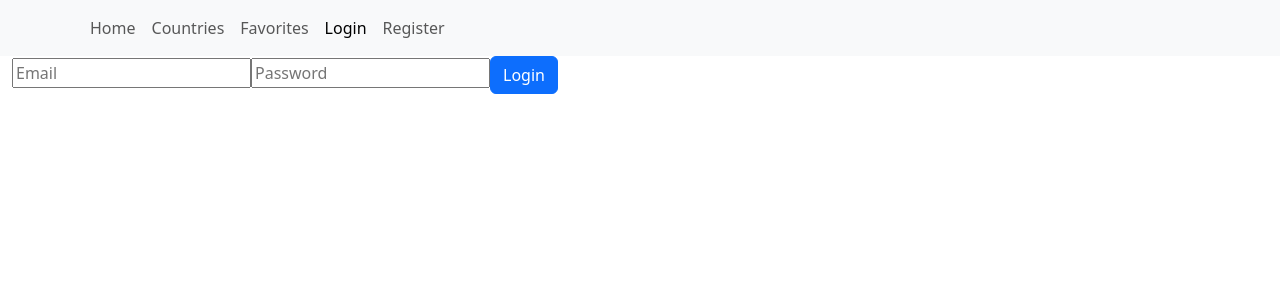
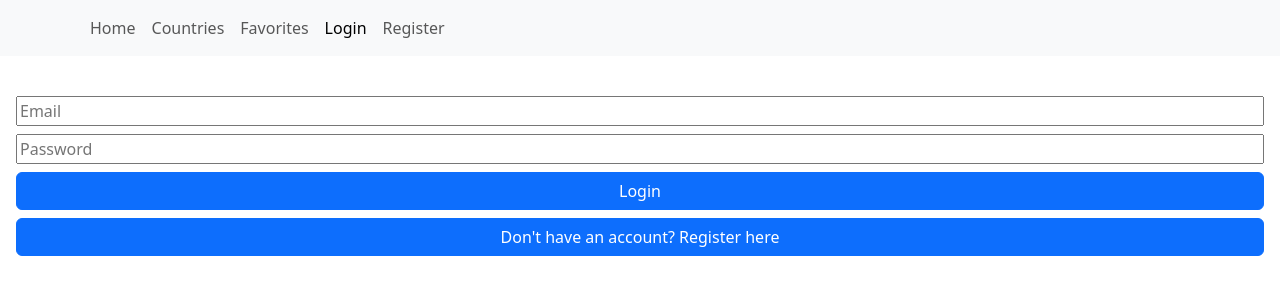
Before and after one commit to alextrandev/countries_app_react_bootstrap, a React (Vite) app: page /login in a window 1280 px wide. Shown: the top 300 px of the page. Built offline with nearby package versions, Linux system fonts and the light colour scheme; no server answers.

Commit message:
Feat: add logout function

```diff
--- a/src/components/Login.jsx
+++ b/src/components/Login.jsx
@@ -2,11 +2,14 @@ import { useAuthState } from "react-firebase-hooks/auth";
 import { auth, loginWithEmailAndPassword } from "../auth/firebase";
 import { useState } from "react";
 import { Button } from 'react-bootstrap';
+import { useNavigate } from "react-router-dom";
 
 export default function Login() {
   const [email, setEmail] = useState("");
   const [password, setPassword] = useState("");
   const [user, loading, error] = useAuthState(auth);
+
+  const navigate = useNavigate();
 
   const handleLogin = () => {
     if (!email) {
@@ -20,7 +23,8 @@ export default function Login() {
   }
 
   return (
-    <div>
+    <div className="d-inline-flex flex-column gap-2 p-3">
+      <p>{user && `Hello user ${user.email}`}</p>
       <input
         type="email"
         value={email}
@@ -38,6 +42,7 @@ export default function Login() {
       >
         Login
       </Button>
+      <Button onClick={() => navigate("/register")}>Don't have an account? Register here</Button>
     </div>
   )
 }
--- a/src/pages/Layout.jsx
+++ b/src/pages/Layout.jsx
@@ -5,8 +5,13 @@ import Container from 'react-bootstrap/Container';
 import Nav from 'react-bootstrap/Nav';
 import Row from 'react-bootstrap/Row';
 import { LinkContainer } from 'react-router-bootstrap';
+import { Button } from 'react-bootstrap';
+import { auth, logout } from '../auth/firebase';
+import { useAuthState } from 'react-firebase-hooks/auth';
 
 const Layout = () => {
+  const [user, loading, error] = useAuthState(auth);
+
   return (
     <Container fluid>
       <Row>
@@ -30,6 +35,11 @@ const Layout = () => {
                 <LinkContainer to="/register">
                   <Nav.Link>Register</Nav.Link>
                 </LinkContainer>
+                {user &&
+                  <LinkContainer to="/login">
+                    <Nav.Link onClick={logout}>Logout</Nav.Link>
+                  </LinkContainer>
+                }
               </Nav>
             </Navbar.Collapse>
           </Container>
```
